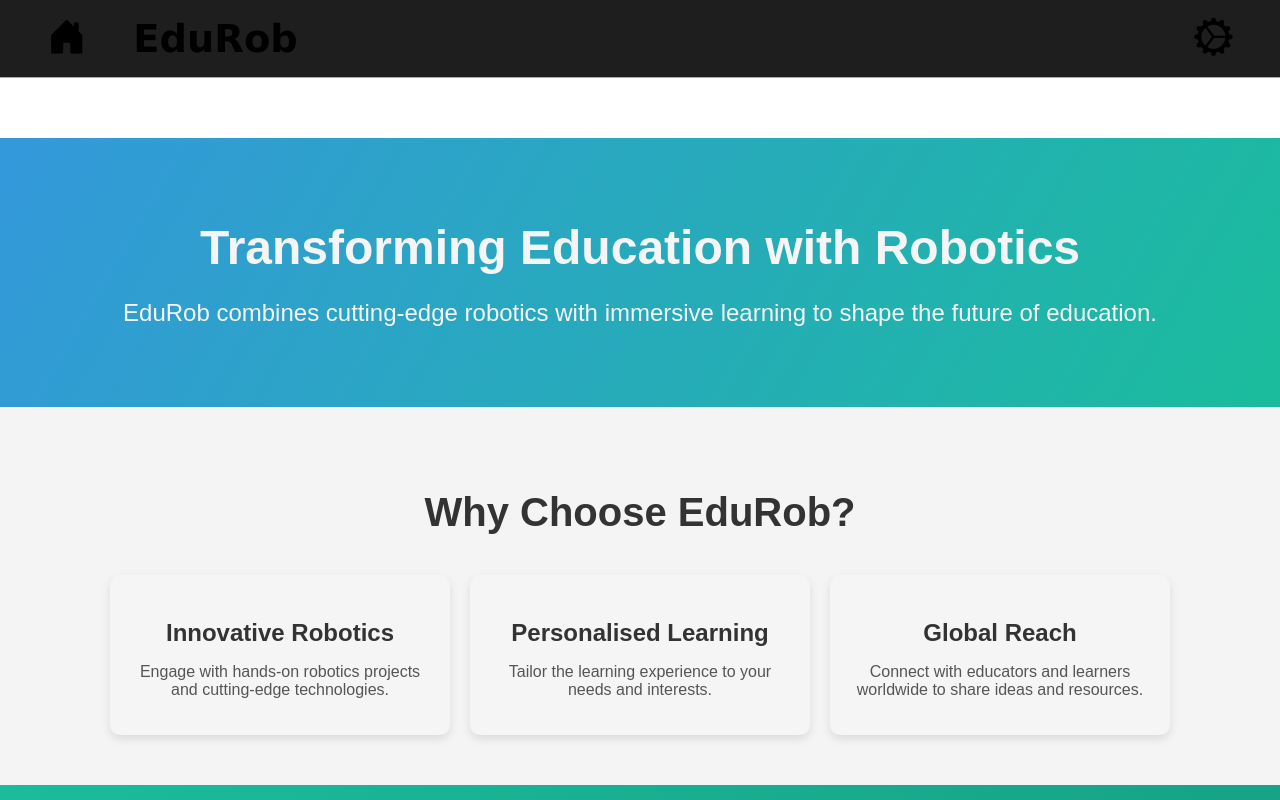
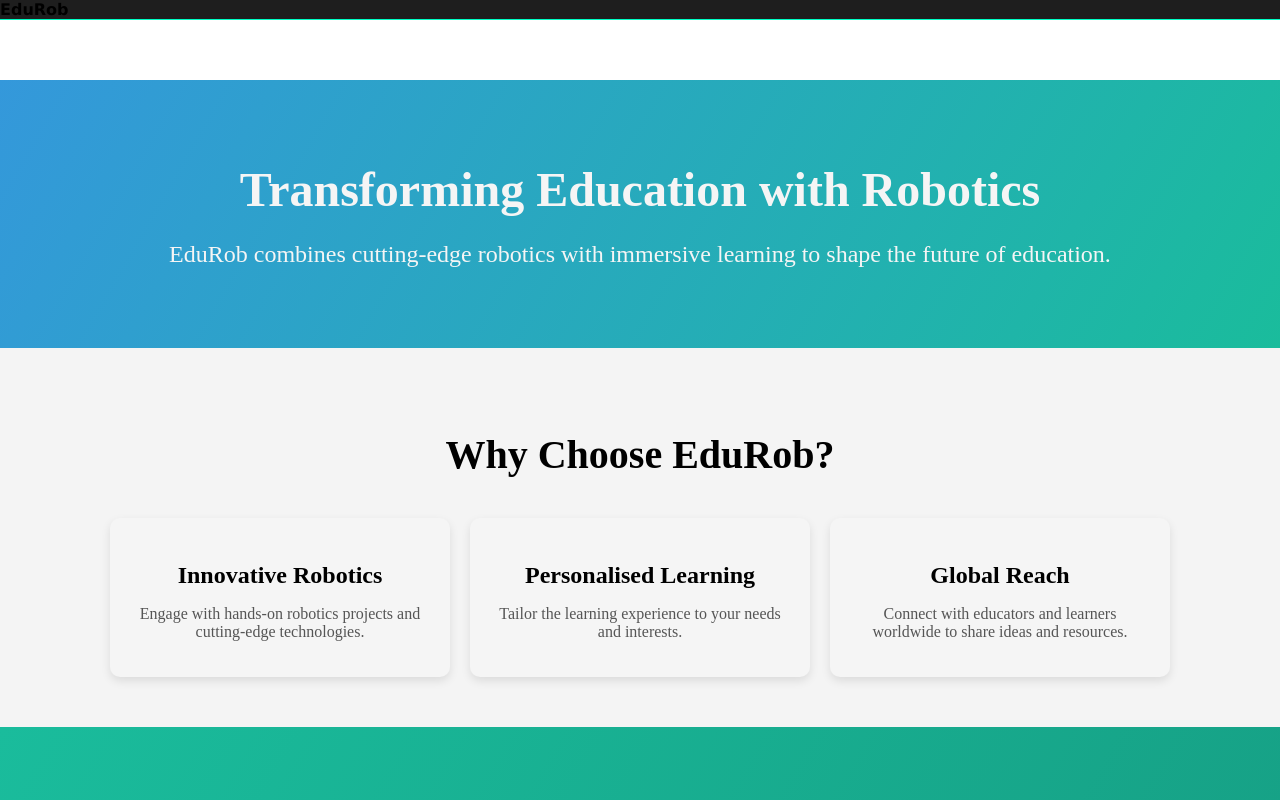
Before and after one commit to edu-rob/edu-rob, a Next.js app: page / in a window 1280 px wide. Shown: the top 800 px of the page. Built offline with nearby package versions, Linux system fonts and the light colour scheme.

Commit message:
feat: Added sending data over bluetooth

```diff
--- a/src/app/bluetoothHandler/blueHandler.tsx
+++ b/src/app/bluetoothHandler/blueHandler.tsx
@@ -37,6 +37,7 @@ export async function bluetoothInit() {
                                 * RobBT" and then followed by some number
                                 */
       ],
+      optionalServices: [SERVICE_UUID]
     };
 
     device = await navigator.bluetooth.requestDevice(options);
@@ -49,10 +50,13 @@ export async function bluetoothInit() {
     }
 
     server = await device.gatt.connect();
+    console.log("Server: " + server)
     service = await server.getPrimaryService(SERVICE_UUID);
+    console.log("Service: " + service)
     characteristic = await service.getCharacteristic(CHARACTERISTIC_UUID);
+    console.log("Characteristic: " + characteristic)
 
-    console.log("connected");
+    console.log("connected!");
   }
 
   export async function sendDataToDevice(data: string): Promise<boolean> {
@@ -60,7 +64,8 @@ export async function bluetoothInit() {
       const encoder = new TextEncoder();
       const encodedData = encoder.encode(data);
 
-      await characteristic.writeValue(encodedData);
+      await characteristic.writeValueWithoutResponse(encodedData);
+      console.log("Sent data: " + data)
       return true;
     } catch(err) {
       console.log(err)
--- a/src/app/components/navBar/navBar.css
+++ b/src/app/components/navBar/navBar.css
@@ -7,48 +7,26 @@
     background-color: var(--background-secondary);
   }
 
-  .NavBar {
+  /* Navbar Styling */
+  .Navbar {
+    position: fixed;
+    top: 0;
+    left: 0;
+    width: 100%;
+    height: 60px;
+    background-color: #2c3e50;
+    color: whitesmoke;
     display: flex;
-    flex-direction: row;
-    flex-wrap: nowrap;
+    align-items: center;
     justify-content: space-between;
-    height: min(max(70px, 6vw), 100px);
-    padding: 0px;
-    margin: 0px;
-    font-size: min(max(35px, 3vw), 50px);
-    background-color: var(--background-secondary);
+    padding: 0 20px;
+    z-index: 1000;
+    box-shadow: 0 2px 5px rgba(0, 0, 0, 0.1);
   }
 
-  .MenuSection {
-    display: flex;
-    flex-direction: row;
-    flex-wrap: nowrap;
-    flex-grow: 0.1;
-    justify-content: space-around;
-  }
-
-  .NavBarTitle,
-  .MenuButton {
-    display: flex;
-    align-items: center;
-    margin: 0px 5px 0px 5px;
-  }
-
-  .HeaderIcon {
-    margin: auto;
-    text-align: center;
-    padding: 0;
-    color: var(--font-color-secondary);
-  }
-
-  .HeaderIcon:hover {
-    cursor: pointer;
-  }
-
-  .MenuIcon {
-    font-size: max(40px, 'inherit');
-    padding-right: 0px;
-    margin-right: 0px;
+  .Navbar h1 {
+    margin: 0;
+    font-size: 1.5rem;
   }
 
   .NavBarTitleText {
@@ -58,21 +36,6 @@
     font-family: var(--font-family-title);
   }
 
-  .MenuCollapse {
-    max-height: 0;
-    transition: max-height 0.2s ease-out;
-    overflow: hidden;
-  }
-
-  .CollapseIconBar {
-    display: flex;
-    flex-direction: row;
-    border: 1px solid var(--accent-color);
-    border-radius: 10px;
-    margin: 20px;
-    margin-top: 0;
-    background-color: var(--background-tertiary);
-  }
 
   .ThemeToggle {
     all: unset;
--- a/src/app/components/navBar/navBar.tsx
+++ b/src/app/components/navBar/navBar.tsx
@@ -1,70 +1,16 @@
 "use client";
 
 import "./navBar.css";
-import Link from "next/link";
-
-interface NavBarItem {
-    key: string,
-    class: string,
-    iconClass: string,
-    redirectTo: string,
-    onClick: () => void
-  }
-
 
 export default function NavBar() {
-    const leftNavBarItems: NavBarItem[] = [
-        {
-            key: "home",
-            class: "bi-house-door-fill",
-            iconClass: "HomeIcon",
-            redirectTo: "/landing",
-            onClick: () => {}
-        }
-    ]
-    const rightNavBarItems: NavBarItem[] = [
-        {
-            key: "connect",
-            class: "bi-gear-wide-connected",
-            iconClass: "ConnectIcon",
-            redirectTo: "/connect",
-            onClick: () => {}
-        }
-    ]
-
 
     return (
     <div className="NavBarWrapper">
         <div className="NavBar">
-            <MenuSection data={leftNavBarItems} />
-
                 <h1 className='NavBarTitleText' style={{ fontSize: 'inherit' }}>
                     EduRob
                 </h1>
-
-            <MenuSection data={rightNavBarItems} />
         </div>
     </div>
     )
 }
-
-  interface MenuProps {
-    data: NavBarItem[],
-  }
-
-
-function MenuSection(props: MenuProps) {
-    return (
-        <div className='MenuSection'>
-            {props.data.map((item: NavBarItem) => {
-                return (
-                <Link key={item.key} className='MenuButton' href={item.redirectTo}>
-                <div className={item.iconClass + ' HeaderIcon'}>
-                    <i className={item.class}></i>
-                </div>
-                </Link>
-                )
-            })}
-        </div >
-    );
-  }
--- a/src/app/connect/connect.css
+++ b/src/app/connect/connect.css
@@ -1,46 +1,3 @@
-/* General Styling */
-body {
-    margin: 0;
-    padding: 0;
-    font-family: Arial, sans-serif;
-    color: #333;
-  }
-
-  /* Navbar Styling */
-  .Navbar {
-    position: fixed;
-    top: 0;
-    left: 0;
-    width: 100%;
-    height: 60px;
-    background-color: #2c3e50;
-    color: whitesmoke;
-    display: flex;
-    align-items: center;
-    justify-content: space-between;
-    padding: 0 20px;
-    z-index: 1000;
-    box-shadow: 0 2px 5px rgba(0, 0, 0, 0.1);
-  }
-
-  .Navbar h1 {
-    margin: 0;
-    font-size: 1.5rem;
-  }
-
-  .Navbar button {
-    background: none;
-    border: none;
-    color: whitesmoke;
-    font-size: 1rem;
-    cursor: pointer;
-    transition: color 0.3s ease;
-  }
-
-  .Navbar button:hover {
-    color: #1abc9c;
-  }
-
   /* Landing Page Styling */
   .LandingPageContainer {
     margin-top: 60px; /* Offset for fixed navbar */
```
